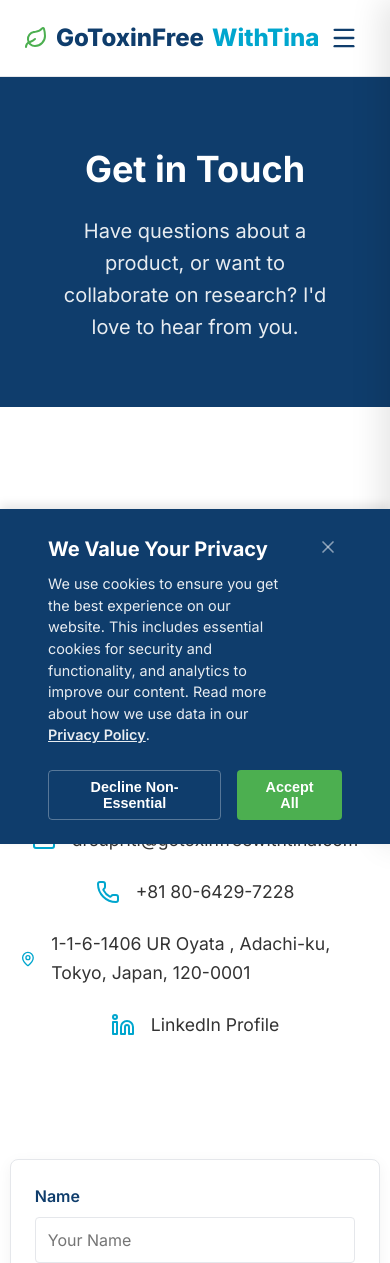
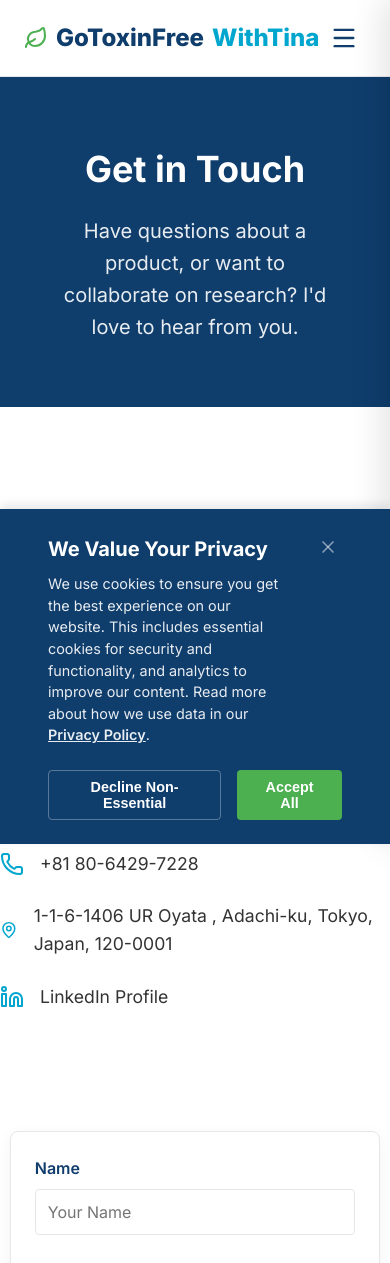
Before and after one commit to GoToxinFree/GoToxinFreeWithTina_Website, a Next.js app: page /contact in a window 390 px wide. Shown: the top 1263 px of the page. Built offline with nearby package versions, Linux system fonts and the light colour scheme.

Commit message:
style: Left-align contact details on mobile for better readability

```diff
--- a/src/app/globals.css
+++ b/src/app/globals.css
@@ -1228,8 +1228,9 @@ a:hover {
 
   .contact-hero { text-align: center; padding: 4rem 1rem; }
   .contact-hero p { max-width: 90%; margin: 0 auto; text-align: center; }
-  .contact-info { max-width: 90%; margin: 0 auto 3rem; text-align: center; }
+  .contact-info { max-width: 100%; margin-bottom: 3rem; text-align: left; }
   .contact-info p { text-align: justify; hyphens: auto; }
-  .contact-info-item { justify-content: center; text-align: left; }
+  .contact-info-item { justify-content: flex-start; text-align: left; }
+
   .contact-form { width: 95%; margin: 0 auto; padding: 1.5rem; }
 }
```
